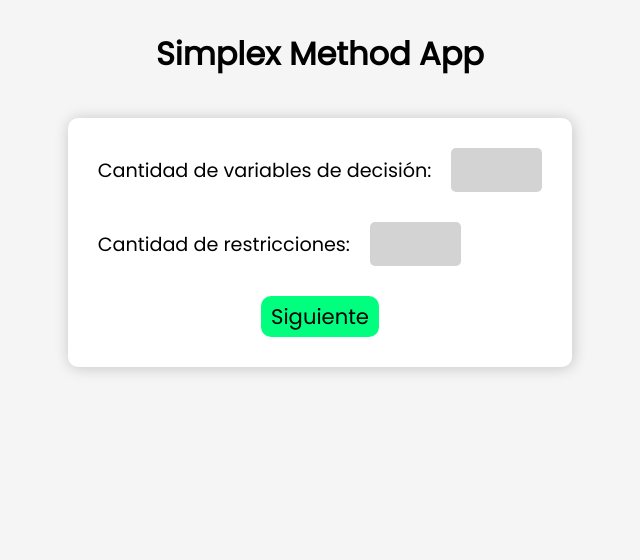
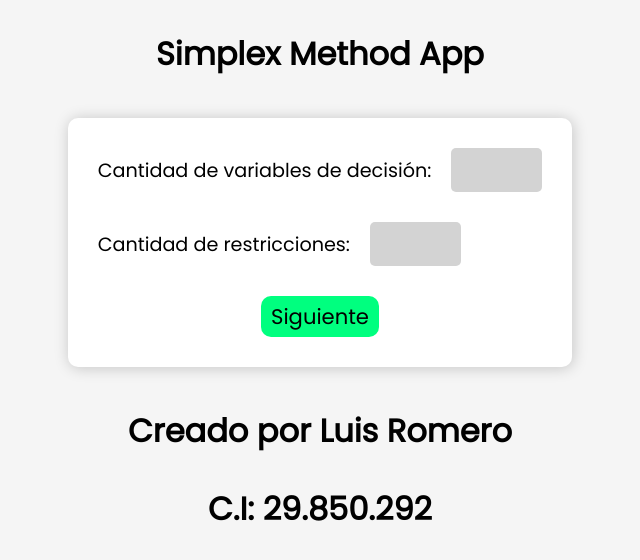
Before and after one commit to Lmrs300/Simplex-Method-App, a React (Vite) app: page / in a window 1280 px wide. Shown: the top 560 px of the page, without its empty margins (320-960 px from the left). Built offline with nearby package versions, Linux system fonts and the light colour scheme.

Commit message:
Add id temporaly

```diff
--- a/src/components/SimplexForm1.jsx
+++ b/src/components/SimplexForm1.jsx
@@ -49,6 +49,7 @@ function SimplexForm1() {
     <>
     {
         pageForm==1 ?
+        <>
         <form action="#" style={{width:"fit-content"}} onSubmit={handlePrincipalForm}>
             <label htmlFor="varDec">
                 <span>Cantidad de variables de decisión:</span>
@@ -60,6 +61,9 @@ function SimplexForm1() {
             </label>
             <button type='submit' className="btn_sig">Siguiente</button>
         </form>
+
+        <div style={{textAlign:"center"}}><h1>Creado por Luis Romero</h1><h1>C.I: 29.850.292</h1></div>
+        </>
         :
         ""
     }
```
